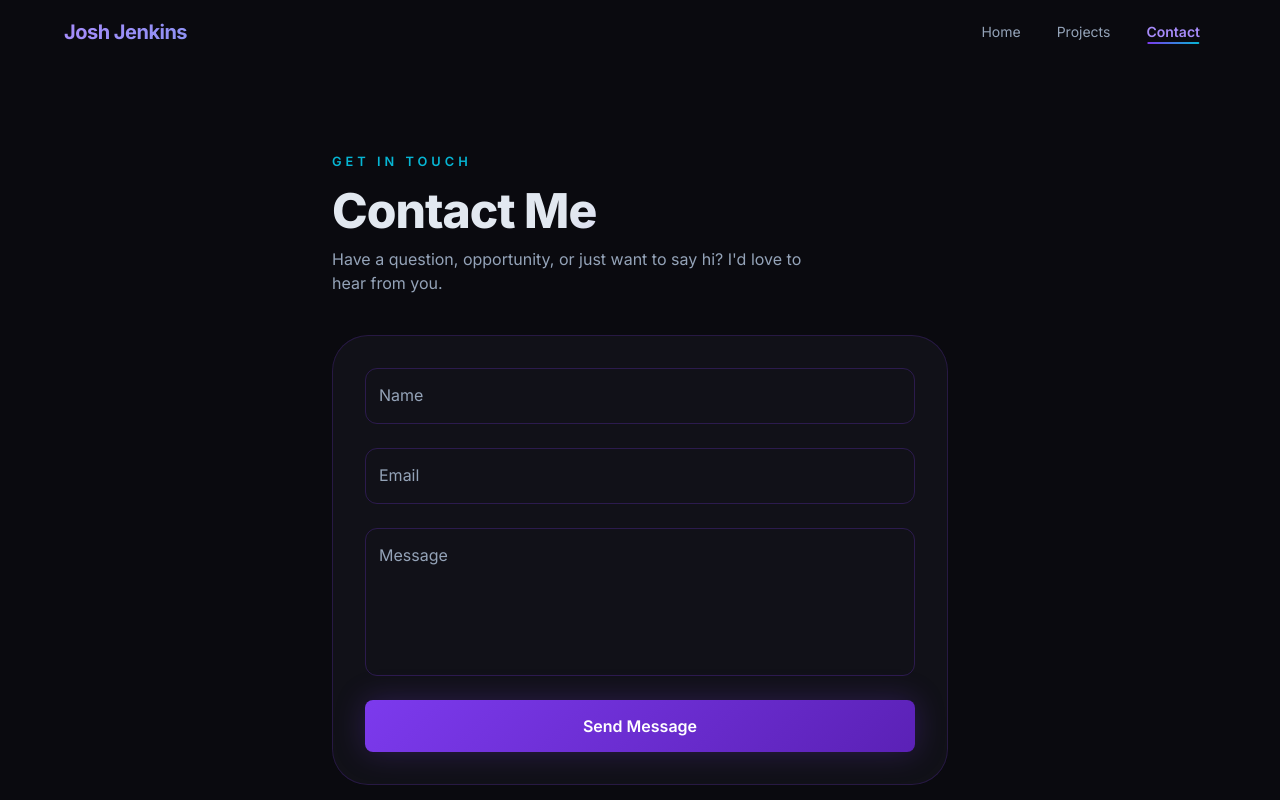
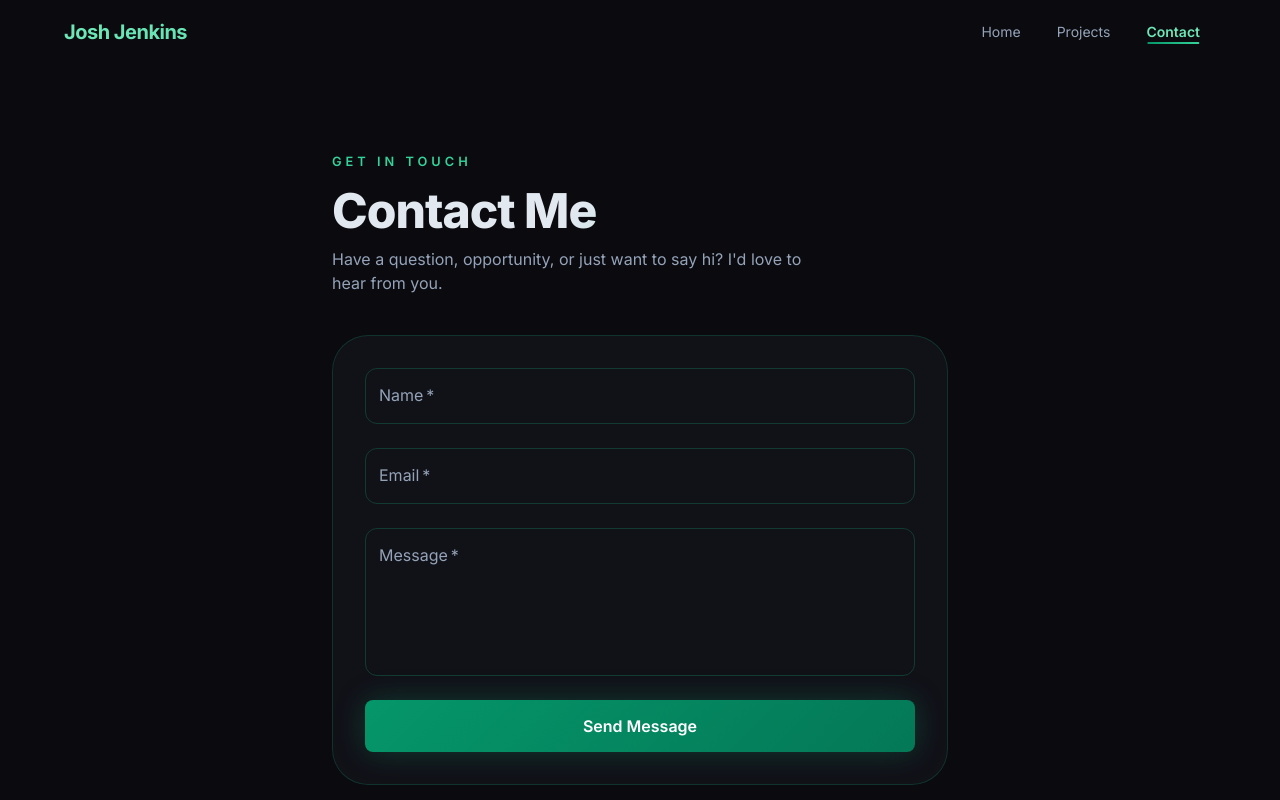
Before and after one commit to joshjenkinsdev/joshjenkinsdev.github.io, a React (Vite) app: page /contact in a window 1280 px wide. Shown: the top 800 px of the page. Built offline with nearby package versions, Linux system fonts and the light colour scheme.

Commit message:
color change, fix contact, make buttons to relieve manual scrolling labor

```diff
--- a/src/components/Footer.tsx
+++ b/src/components/Footer.tsx
@@ -7,7 +7,7 @@ export default function Footer() {
     <Box
       component="footer"
       sx={{
-        borderTop: "1px solid rgba(124, 58, 237, 0.12)",
+        borderTop: "1px solid rgba(16, 185, 129, 0.12)",
         py: 4,
         px: 3,
       }}
@@ -26,7 +26,7 @@ export default function Footer() {
         <Typography
           variant="body2"
           sx={{
-            background: "linear-gradient(135deg, #a78bfa, #06b6d4)",
+            background: "linear-gradient(135deg, #6ee7b7, #34d399)",
             WebkitBackgroundClip: "text",
             WebkitTextFillColor: "transparent",
             backgroundClip: "text",
@@ -47,7 +47,7 @@ export default function Footer() {
             size="small"
             sx={{
               color: "text.secondary",
-              "&:hover": { color: "#a78bfa" },
+              "&:hover": { color: "#6ee7b7" },
               transition: "color 0.2s ease",
             }}
           >
@@ -58,7 +58,7 @@ export default function Footer() {
             size="small"
             sx={{
               color: "text.secondary",
-              "&:hover": { color: "#a78bfa" },
+              "&:hover": { color: "#6ee7b7" },
               transition: "color 0.2s ease",
             }}
           >
--- a/src/components/Navbar.tsx
+++ b/src/components/Navbar.tsx
@@ -25,7 +25,7 @@ export default function Navbar() {
       sx={{
         background: scrolled ? "rgba(10, 10, 15, 0.85)" : "transparent",
         backdropFilter: scrolled ? "blur(20px)" : "none",
-        borderBottom: scrolled ? "1px solid rgba(124, 58, 237, 0.2)" : "1px solid transparent",
+        borderBottom: scrolled ? "1px solid rgba(16, 185, 129, 0.2)" : "1px solid transparent",
         transition: "all 0.3s ease",
       }}
     >
@@ -37,7 +37,7 @@ export default function Navbar() {
           sx={{
             flexGrow: 1,
             fontWeight: 700,
-            background: "linear-gradient(135deg, #a78bfa, #06b6d4)",
+            background: "linear-gradient(135deg, #6ee7b7, #34d399)",
             WebkitBackgroundClip: "text",
             WebkitTextFillColor: "transparent",
             backgroundClip: "text",
@@ -57,10 +57,10 @@ export default function Navbar() {
                 to={link.path}
                 sx={{
                   position: "relative",
-                  color: isActive ? "#a78bfa" : "text.secondary",
+                  color: isActive ? "#6ee7b7" : "text.secondary",
                   fontWeight: isActive ? 600 : 400,
                   px: 2,
-                  "&:hover": { color: "#a78bfa", background: "rgba(124, 58, 237, 0.08)" },
+                  "&:hover": { color: "#6ee7b7", background: "rgba(16, 185, 129, 0.08)" },
                   "&::after": {
                     content: '""',
                     position: "absolute",
@@ -69,7 +69,7 @@ export default function Navbar() {
                     transform: isActive ? "translateX(-50%) scaleX(1)" : "translateX(-50%) scaleX(0)",
                     height: "2px",
                     width: "60%",
-                    background: "linear-gradient(90deg, #7c3aed, #06b6d4)",
+                    background: "linear-gradient(90deg, #059669, #34d399)",
                     borderRadius: "1px",
                     transition: "transform 0.3s ease",
                   },
--- a/src/index.css
+++ b/src/index.css
@@ -25,7 +25,7 @@ body {
 }
 
 a {
-  color: #a78bfa;
+  color: #6ee7b7;
   text-decoration: none;
 }
 
@@ -37,11 +37,11 @@ a {
   background: #0a0a0f;
 }
 ::-webkit-scrollbar-thumb {
-  background: #7c3aed;
+  background: #059669;
   border-radius: 3px;
 }
 ::-webkit-scrollbar-thumb:hover {
-  background: #a78bfa;
+  background: #6ee7b7;
 }
 
 /* Keyframe animations */
@@ -51,6 +51,6 @@ a {
 }
 
 @keyframes pulse-glow {
-  0%, 100% { box-shadow: 0 0 20px rgba(124, 58, 237, 0.3); }
-  50% { box-shadow: 0 0 40px rgba(124, 58, 237, 0.6), 0 0 80px rgba(6, 182, 212, 0.2); }
+  0%, 100% { box-shadow: 0 0 20px rgba(16, 185, 129, 0.3); }
+  50% { box-shadow: 0 0 40px rgba(16, 185, 129, 0.6), 0 0 80px rgba(52, 211, 153, 0.2); }
 }
--- a/src/main.tsx
+++ b/src/main.tsx
@@ -8,12 +8,12 @@ const theme = createTheme({
   palette: {
     mode: "dark",
     primary: {
-      main: "#7c3aed",
-      light: "#a78bfa",
-      dark: "#5b21b6",
+      main: "#059669",
+      light: "#6ee7b7",
+      dark: "#047857",
     },
     secondary: {
-      main: "#06b6d4",
+      main: "#34d399",
     },
     background: {
       default: "#0a0a0f",
--- a/src/pages/Contact.tsx
+++ b/src/pages/Contact.tsx
@@ -1,4 +1,5 @@
-import { Box, Typography, TextField, Button, Stack, Divider, IconButton } from "@mui/material";
+import { useState } from "react";
+import { Box, Typography, TextField, Button, Stack, Divider, IconButton, Alert } from "@mui/material";
 import { motion } from "framer-motion";
 import GitHubIcon from "@mui/icons-material/GitHub";
 import LinkedInIcon from "@mui/icons-material/LinkedIn";
@@ -14,15 +15,44 @@ const itemVariants = {
 };
 
 export default function Contact() {
+  const [fields, setFields] = useState({ name: "", email: "", message: "" });
+  const [status, setStatus] = useState<"idle" | "loading" | "success" | "error">("idle");
+
+  const handleChange = (e: React.ChangeEvent<HTMLInputElement | HTMLTextAreaElement>) => {
+    setFields((prev) => ({ ...prev, [e.target.name]: e.target.value }));
+  };
+
+  const handleSubmit = async (e: React.FormEvent) => {
+    e.preventDefault();
+    setStatus("loading");
+    try {
+      const res = await fetch(`https://formspree.io/f/mvzvbwrl`, {
+        method: "POST",
+        headers: { "Content-Type": "application/json", Accept: "application/json" },
+        body: JSON.stringify(fields),
+      });
+      if (res.ok) {
+        setStatus("success");
+        setFields({ name: "", email: "", message: "" });
+      } else {
+        setStatus("error");
+      }
+    } catch {
+      setStatus("error");
+    }
+  };
+
+  const textFieldSx = {
+    "& .MuiOutlinedInput-root": {
+      "& fieldset": { borderColor: "rgba(16, 185, 129, 0.25)" },
+      "&:hover fieldset": { borderColor: "rgba(16, 185, 129, 0.5)" },
+      "&.Mui-focused fieldset": { borderColor: "#059669" },
+    },
+    "& .MuiInputLabel-root.Mui-focused": { color: "#6ee7b7" },
+  };
+
   return (
-    <Box
-      sx={{
-        maxWidth: 680,
-        mx: "auto",
-        px: { xs: 2, sm: 4 },
-        py: 10,
-      }}
-    >
+    <Box sx={{ maxWidth: 680, mx: "auto", px: { xs: 2, sm: 4 }, py: 10 }}>
       <motion.div
         initial={{ opacity: 0, y: -20 }}
         animate={{ opacity: 1, y: 0 }}
@@ -40,7 +70,7 @@ export default function Contact() {
           sx={{
             mt: 0.5,
             mb: 1,
-            background: "linear-gradient(135deg, #e2e8f0 40%, #a78bfa 100%)",
+            background: "linear-gradient(135deg, #e2e8f0 40%, #6ee7b7 100%)",
             WebkitBackgroundClip: "text",
             WebkitTextFillColor: "transparent",
             backgroundClip: "text",
@@ -55,9 +85,11 @@ export default function Contact() {
       </motion.div>
 
       <Box
+        component="form"
+        onSubmit={handleSubmit}
         sx={{
           background: "rgba(19, 19, 26, 0.85)",
-          border: "1px solid rgba(124, 58, 237, 0.2)",
+          border: "1px solid rgba(16, 185, 129, 0.2)",
           borderRadius: 3,
           p: { xs: 3, sm: 4 },
           backdropFilter: "blur(12px)",
@@ -65,45 +97,90 @@ export default function Contact() {
         }}
       >
         <Stack spacing={3}>
-          {(["Name", "Email", "Message"] as const).map((label, i) => (
-            <motion.div key={label} custom={i} variants={itemVariants} initial="hidden" animate="visible">
-              <TextField
-                label={label}
-                type={label === "Email" ? "email" : "text"}
-                multiline={label === "Message"}
-                rows={label === "Message" ? 5 : 1}
-                fullWidth
-                sx={{
-                  "& .MuiOutlinedInput-root": {
-                    "& fieldset": { borderColor: "rgba(124, 58, 237, 0.25)" },
-                    "&:hover fieldset": { borderColor: "rgba(124, 58, 237, 0.5)" },
-                    "&.Mui-focused fieldset": { borderColor: "#7c3aed" },
-                  },
-                  "& .MuiInputLabel-root.Mui-focused": { color: "#a78bfa" },
-                }}
-              />
-            </motion.div>
-          ))}
+          {status === "success" && (
+            <Alert
+              severity="success"
+              sx={{
+                background: "rgba(16, 185, 129, 0.1)",
+                border: "1px solid rgba(16, 185, 129, 0.3)",
+                color: "#6ee7b7",
+                "& .MuiAlert-icon": { color: "#6ee7b7" },
+              }}
+            >
+              Message sent! I'll get back to you soon.
+            </Alert>
+          )}
+          {status === "error" && (
+            <Alert severity="error" sx={{ background: "rgba(239, 68, 68, 0.1)", border: "1px solid rgba(239, 68, 68, 0.3)" }}>
+              Something went wrong. Please try again or email me directly.
+            </Alert>
+          )}
+
+          <motion.div custom={0} variants={itemVariants} initial="hidden" animate="visible">
+            <TextField
+              label="Name"
+              name="name"
+              value={fields.name}
+              onChange={handleChange}
+              required
+              fullWidth
+              sx={textFieldSx}
+            />
+          </motion.div>
+
+          <motion.div custom={1} variants={itemVariants} initial="hidden" animate="visible">
+            <TextField
+              label="Email"
+              name="email"
+              type="email"
+              value={fields.email}
+              onChange={handleChange}
+              required
+              fullWidth
+              sx={textFieldSx}
+            />
+          </motion.div>
+
+          <motion.div custom={2} variants={itemVariants} initial="hidden" animate="visible">
+            <TextField
+              label="Message"
+              name="message"
+              value={fields.message}
+              onChange={handleChange}
+              required
+              multiline
+              rows={5}
+              fullWidth
+              sx={textFieldSx}
+            />
+          </motion.div>
+
           <motion.div custom={3} variants={itemVariants} initial="hidden" animate="visible">
             <Button
+              type="submit"
               variant="contained"
               size="large"
               fullWidth
+              disabled={status === "loading"}
               sx={{
-                background: "linear-gradient(135deg, #7c3aed, #5b21b6)",
+                background: "linear-gradient(135deg, #059669, #047857)",
                 py: 1.5,
                 fontWeight: 600,
                 fontSize: "1rem",
-                boxShadow: "0 0 30px rgba(124, 58, 237, 0.25)",
+                boxShadow: "0 0 30px rgba(16, 185, 129, 0.25)",
                 "&:hover": {
-                  background: "linear-gradient(135deg, #8b5cf6, #7c3aed)",
-                  boxShadow: "0 0 50px rgba(124, 58, 237, 0.45)",
+                  background: "linear-gradient(135deg, #10b981, #059669)",
+                  boxShadow: "0 0 50px rgba(16, 185, 129, 0.45)",
                   transform: "translateY(-2px)",
+                },
+                "&.Mui-disabled": {
+                  background: "rgba(16, 185, 129, 0.2)",
+                  color: "rgba(110, 231, 183, 0.5)",
                 },
                 transition: "all 0.3s ease",
               }}
             >
-              Send Message
+              {status === "loading" ? "Sending…" : "Send Message"}
             </Button>
           </motion.div>
         </Stack>
@@ -114,11 +191,8 @@ export default function Contact() {
         animate={{ opacity: 1 }}
         transition={{ delay: 0.6, duration: 0.5 }}
       >
-        <Divider sx={{ borderColor: "rgba(124, 58, 237, 0.15)", mb: 3 }} />
-        <Typography
-          variant="body2"
-          sx={{ color: "text.secondary", mb: 2.5, textAlign: "center" }}
-        >
+        <Divider sx={{ borderColor: "rgba(16, 185, 129, 0.15)", mb: 3 }} />
+        <Typography variant="body2" sx={{ color: "text.secondary", mb: 2.5, textAlign: "center" }}>
           Or find me on
         </Typography>
         <Stack direction="row" spacing={2} justifyContent="center">
@@ -134,13 +208,13 @@ export default function Contact() {
               rel="noopener noreferrer"
               sx={{
                 color: "text.secondary",
-                border: "1px solid rgba(124, 58, 237, 0.2)",
+                border: "1px solid rgba(16, 185, 129, 0.2)",
                 p: 1.5,
                 borderRadius: 2,
                 "&:hover": {
-                  color: "#a78bfa",
-                  borderColor: "rgba(124, 58, 237, 0.5)",
-                  background: "rgba(124, 58, 237, 0.08)",
+                  color: "#6ee7b7",
+                  borderColor: "rgba(16, 185, 129, 0.5)",
+                  background: "rgba(16, 185, 129, 0.08)",
                   transform: "translateY(-3px)",
                 },
                 transition: "all 0.25s ease",
```
Also changed, not shown: src/pages/Home.tsx (+107 -57 lines), src/pages/Projects.tsx (+8 -8 lines).
